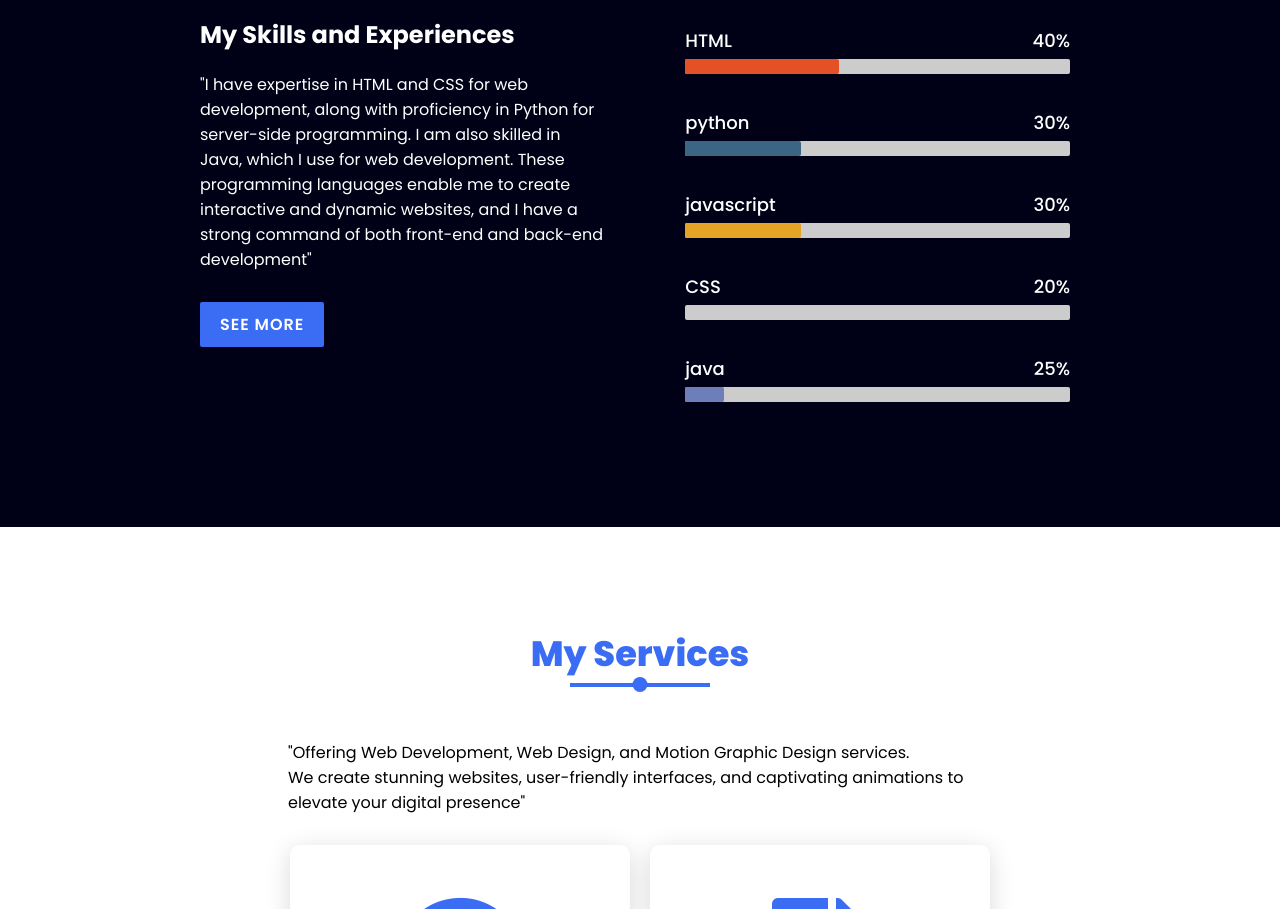
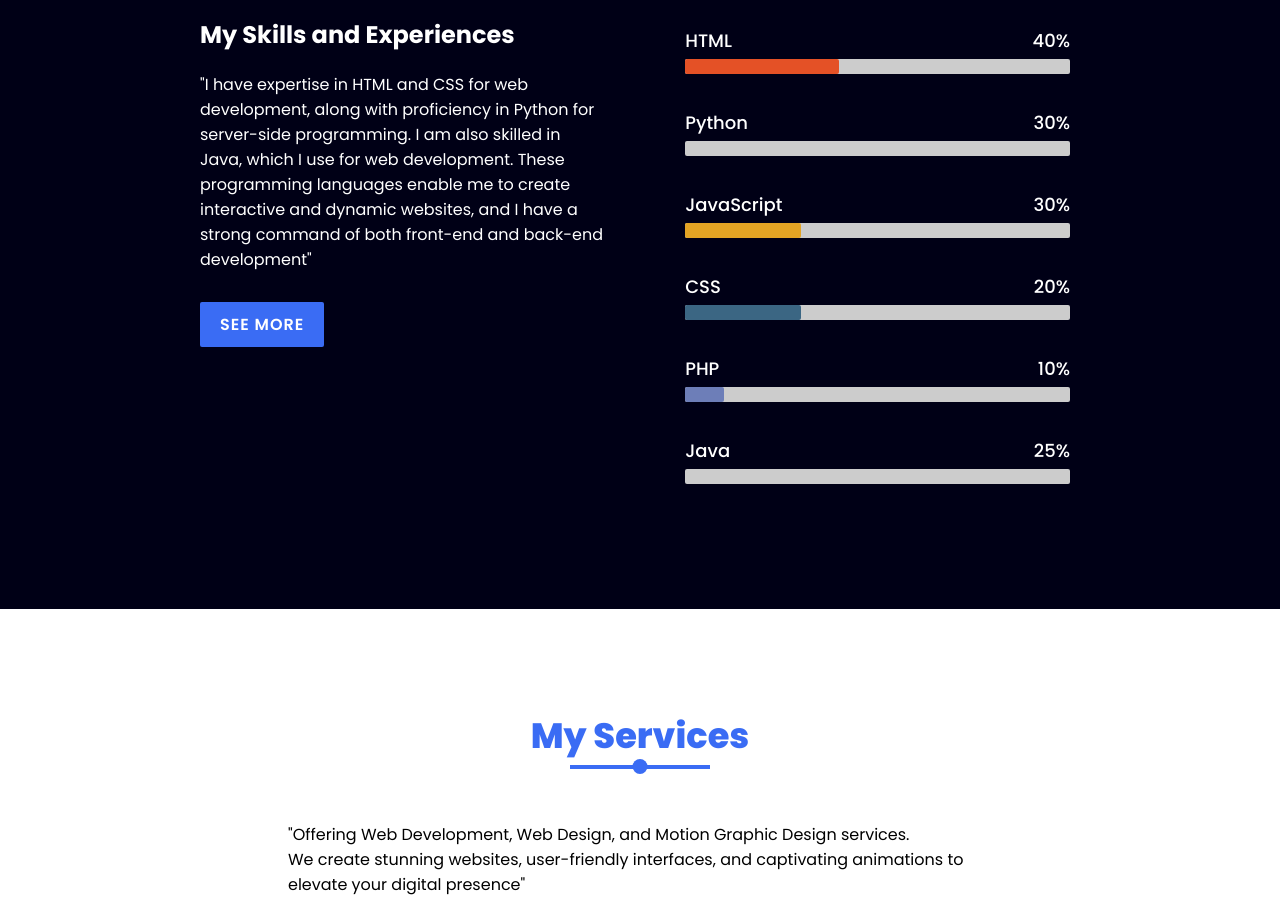
Before and after one commit to jobo2000/My_web, a plain HTML site: page index.html in a window 1280 px wide. Shown: the part 1815-2724 px from the top of the page. Drawn offline with Linux system fonts and the light colour scheme.

Commit message:
Update index.html

```diff
--- a/index.html
+++ b/index.html
@@ -91,32 +91,38 @@
         </div>
         <div class="bar">
           <div class="info">
-            <span>python</span>
+            <span>Python</span>
             <span>30%</span>
           </div>
-          <div class="line css"></div>
+          <div class="line python"></div>
         </div>
         <div class="bar">
           <div class="info">
-              <span>javascript</span>
+            <span>JavaScript</span>
             <span>30%</span>
           </div>
           <div class="line javascript"></div>
         </div>
         <div class="bar">
           <div class="info">
-            <span> CSS</span>
+            <span>CSS</span>
             <span>20%</span>
           </div>
-          <div class="line java"></div>
+          <div class="line css"></div>
         </div>
         <div class="bar">
           <div class="info">
-            <span>java</span>
-            <span>25%</span>
+            <span>PHP</span>
+            <span>10%</span>
           </div>
           <div class="line php"></div>
         </div>
+        <div class="bar">
+          <div class="info">
+            <span>Java</span>
+            <span>25%</span>
+          </div>
+          <div class="line java"></div>
         </div>
       </div>
   </section>
```
Lines whose indentation alone changed are shown as unchanged.
